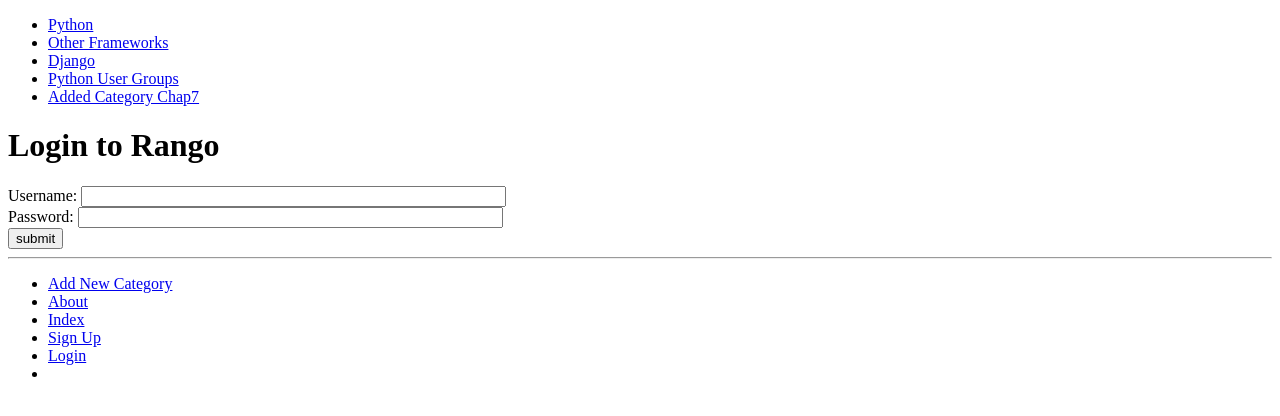
After one commit to AdeleTrijonyte/git_rango_exercise, a Django app: page /rango/login/ in a window 1280 px wide. The commit adds this page. Shown: the top 416 px of the page. Run offline with Django 3.2, Linux system fonts and the light colour scheme; data comes from the database, SQL or seed files in the repository.

Commit message:
chapter 9.7

```diff
--- a/code/tango_with_django_project/rango/urls.py
+++ b/code/tango_with_django_project/rango/urls.py
@@ -17,5 +17,7 @@
         views.register,
         name='register'), # New pattern!
 
+    url(r'^login/$', views.user_login, name='login'),
+
 
 ]
--- a/code/tango_with_django_project/rango/views.py
+++ b/code/tango_with_django_project/rango/views.py
@@ -8,6 +8,10 @@
 from rango.models import Page
 
 from rango.forms import UserForm, UserProfileForm
+
+from django.contrib.auth import authenticate, login
+from django.http import HttpResponseRedirect, HttpResponse
+from django.core.urlresolvers import reverse
 
 def index(request):
     # Query the database for a list of ALL categories currently stored.
@@ -184,3 +188,45 @@
                 {'user_form': user_form,
                 'profile_form': profile_form,
                 'registered': registered})
+
+def user_login(request):
+    # If the request is a HTTP POST, try to pull out the relevant information.
+    if request.method == 'POST':
+        # Gather the username and password provided by the user.
+        # This information is obtained from the login form.
+        # We use request.POST.get('<variable>') as opposed
+        # to request.POST['<variable>'], because the
+        # request.POST.get('<variable>') returns None if the
+        # value does not exist, while request.POST['<variable>']
+        # will raise a KeyError exception.
+        username = request.POST.get('username')
+        password = request.POST.get('password')
+
+        # Use Django's machinery to attempt to see if the username/password
+        # combination is valid - a User object is returned if it is.
+        user = authenticate(username=username, password=password)
+
+        # If we have a User object, the details are correct.
+        # If None (Python's way of representing the absence of a value), no user
+        # with matching credentials was found.
+        if user:
+            # Is the account active? It could have been disabled.
+            if user.is_active:
+                # If the account is valid and active, we can log the user in.
+                # We'll send the user back to the homepage.
+                login(request, user)
+                return HttpResponseRedirect(reverse('index'))
+            else:
+                # An inactive account was used - no logging in!
+                return HttpResponse("Your Rango account is disabled.")
+        else:
+            # Bad login details were provided. So we can't log the user in.
+            print("Invalid login details: {0}, {1}".format(username, password))
+            return HttpResponse("Invalid login details supplied.")
+
+    # The request is not a HTTP POST, so display the login form.
+    # This scenario would most likely be a HTTP GET.
+    else:
+        # No context variables to pass to the template system, hence the
+        # blank dictionary object...
+        return render(request, 'rango/login.html', {})
--- a/code/tango_with_django_project/templates/rango/base.html
+++ b/code/tango_with_django_project/templates/rango/base.html
@@ -32,6 +32,7 @@
                 <li><a href="{% url 'about' %}">About</a></li>
                 <li><a href="{% url 'index' %}">Index</a></li>
                 <li><a href="{% url 'register' %}">Sign Up</a></li>
+                <li><a href="{% url 'login' %}">Login</a><li>
             </ul>
         </div>
 
--- a/code/tango_with_django_project/templates/rango/index.html
+++ b/code/tango_with_django_project/templates/rango/index.html
@@ -9,7 +9,11 @@
     <h1>Rango says...</h1>
 
     <div>
-        hey there partner!
+        {% if user.is_authenticated %}
+            howdy {{ user.username }}!
+        {% else %}
+            hey there partner!
+        {% endif %}
     </div>
 
     <div>
--- /dev/null
+++ b/code/tango_with_django_project/templates/rango/login.html
@@ -0,0 +1,18 @@
+{% extends 'rango/base.html' %}
+{% load staticfiles %}
+
+{% block title_block %}
+    Login
+{% endblock %}
+
+{% block body_block %}
+<h1>Login to Rango</h1>
+<form id="login_form" method="post" action="{% url 'login' %}">
+    {% csrf_token %}
+    Username: <input type="text" name="username" value="" size="50" />
+    <br />
+    Password: <input type="password" name="password" value="" size="50" />
+    <br />
+    <input type="submit" value="submit" />
+</form>
+{% endblock %}
```
Also changed, not shown: code/tango_with_django_project/media/profile_images/testuser.jpg (added).
